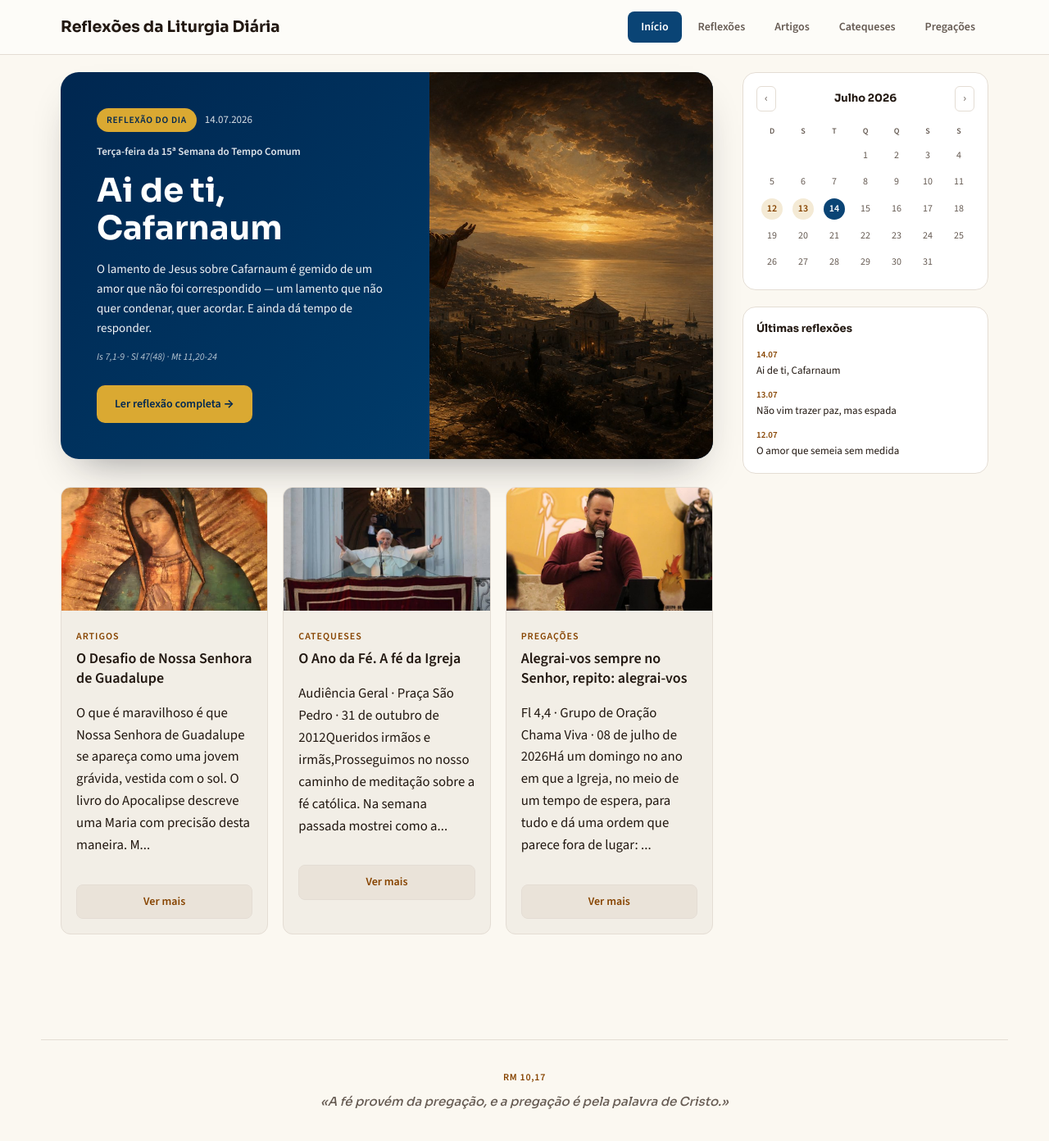
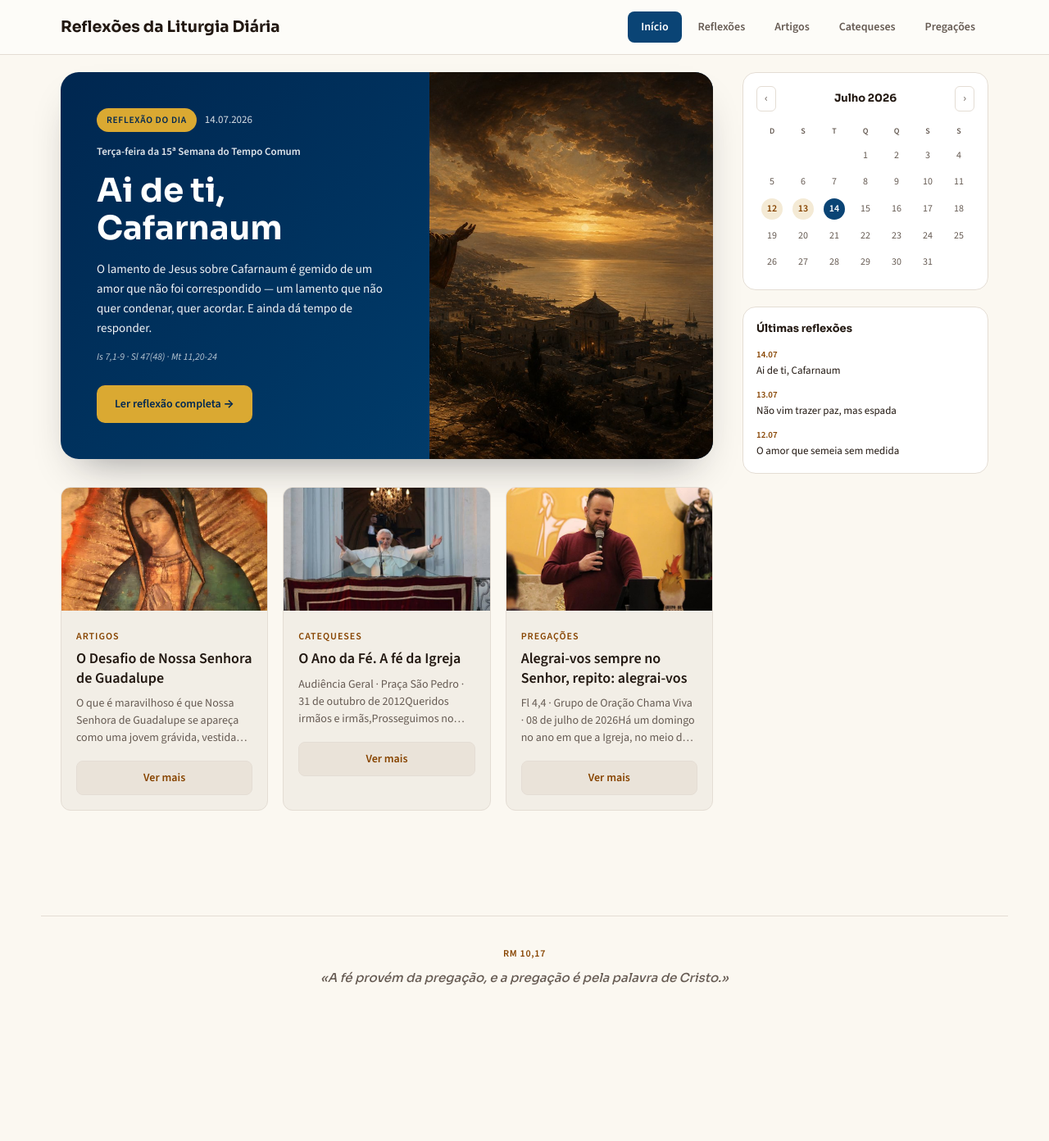
Before and after one commit to admariam/liturgiadiaria, a Jekyll site: the page built from index.html, in a window 1280 px wide and 1400 px high, scrolled down 11 px. Shown: the top 1392 px of the window at 82% size. Built offline with Jekyll 4.4.1, drawn with Linux system fonts in a browser that asks for light colours; after the commit the page ends 1260 px from its top, so only the background shows below that.

Commit message:
CSS: trecho do card limitado a 3 linhas

```diff
--- a/assets/css/style.css
+++ b/assets/css/style.css
@@ -451,6 +451,17 @@ table.cal td.hoje a, table.cal td.hoje span { background: var(--primary); color:
   color: var(--accent-deep, #7a5a2f); margin-bottom: 6px;
 }
 .card-secao-info h3 { margin: 0; font-size: 18px; line-height: 1.3; }
+.card-secao-trecho {
+  margin: 8px 0 0;
+  font-size: 14px;
+  line-height: 1.5;
+  color: var(--tinta-suave, #6b6152);
+  display: -webkit-box;
+  -webkit-line-clamp: 3;
+  -webkit-box-orient: vertical;
+  overflow: hidden;
+}
+
 .btn-ver-mais {
   margin: 12px 18px 18px;
   display: inline-block; text-align: center;
```
